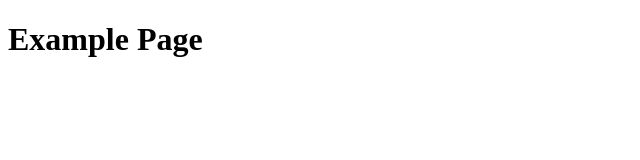
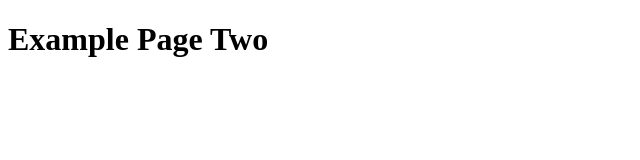
Before and after one commit to tomafro/nextjs.tomafro.net, a Next.js app: page /tumble in a window 1280 px wide. Shown: the top 160 px of the page, without its empty margins (0-640 px from the left). Built offline with nearby package versions, Linux system fonts and the light colour scheme.

Commit message:
More changes

```diff
--- a/content/tumble/example.js
+++ b/content/tumble/example.js
@@ -1,6 +1,3 @@
-
-function Page() {
-  return <h1>Example Page</h1>
+export default () => {
+  return <h1>Example Page Two</h1>
 }
-
-export default Page
--- a/pages/tumble.js
+++ b/pages/tumble.js
@@ -1,23 +1,15 @@
-import content from "../content/tumble/example"
-
-
-// const map = website.components.reduce((previous, current) => {
-//   previous[current.path] = dynamic(() => import(`../src/components/${current.path}`), { ssr: true });
-//   return previous;
-// }, {});
-
-import dynamic from 'next/dynamic';
-
-//import Koala from "../content/tumble/example"
-const Koala = dynamic(() => import("../content/tumble/example"))
-console.log(Koala)
-
-function Tumble() {
+function Tumble({ items }) {
   return (
     <div>
-    <Koala/>
+    {items}
     </div>
   )
 }
 
+Tumble.getInitialProps = async ctx => {
+  const items = [(await import("../content/tumble/example"))]
+  console.log(items)
+  return { items: items.map(i => i.default()) }
+}
+
 export default Tumble
```
